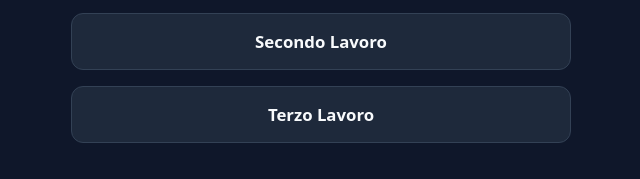
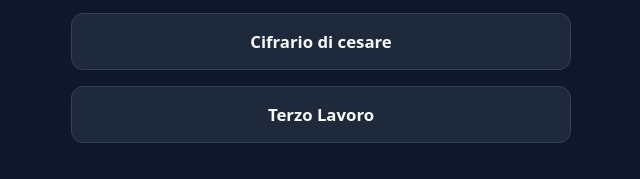
Before and after one commit to Fastuwerss/4-e-inf, a plain HTML site: page index.html in a window 1280 px wide. Shown: the part 513-692 px from the top of the page, 319-959 px from the left. Drawn offline with Linux system fonts and the light colour scheme.

Commit message:
Update project link text from 'Secondo Lavoro' to 'Cifrario di cesare'

```diff
--- a/index.html
+++ b/index.html
@@ -95,7 +95,7 @@
       </a>
 
       <a href="cifrario-cesare.html" target="_blank" class="project-link">
-        Secondo Lavoro
+        Cifrario di cesare
         <span></span>
       </a>
 
```
